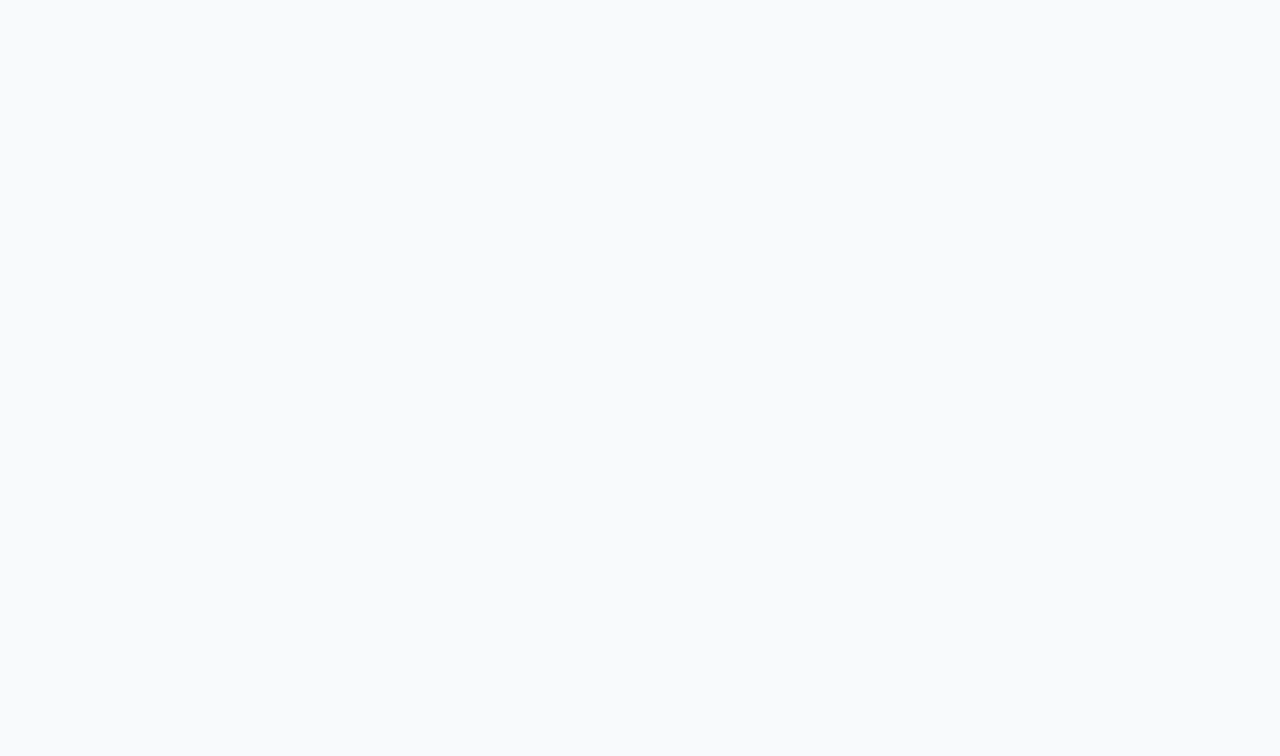
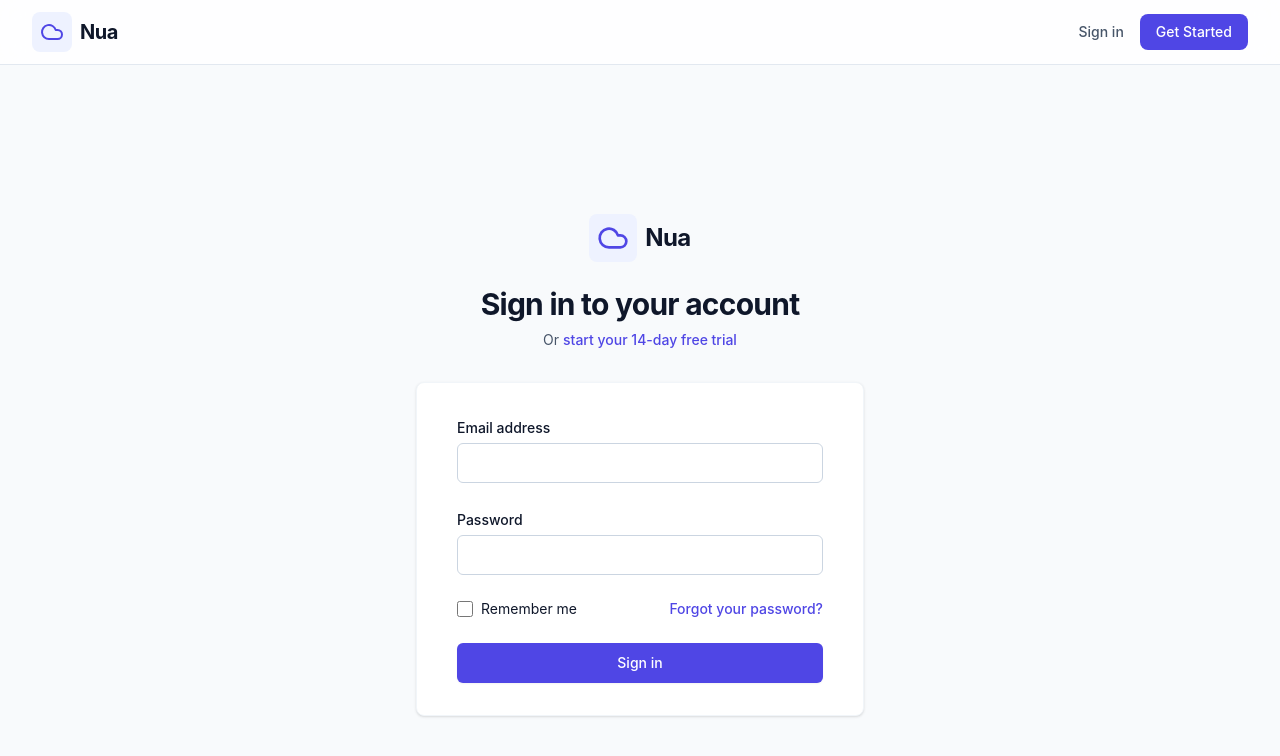
Before and after one commit to tushar-glitch/NuaDrive, a React (Vite) app in the folder client/: page /login in a window 1280 px wide. Before the commit this address had no page. Shown: the top 756 px of the page. Built offline with nearby package versions, Linux system fonts and the light colour scheme.

Commit message:
Added auth comp and fixed tailwind issue

```diff
--- a/client/src/App.jsx
+++ b/client/src/App.jsx
@@ -1,5 +1,7 @@
-import { BrowserRouter as Router, Routes, Route } from 'react-router-dom';
+import { BrowserRouter as Router, Routes, Route, Link } from 'react-router-dom';
 import Layout from './components/layout/Layout';
+import Login from './pages/Login';
+import Register from './pages/Register';
 
 function App() {
   return (
@@ -15,8 +17,18 @@ function App() {
                 <p className="text-lg text-slate-600 max-w-2xl mx-auto">
                   Simple, fast, and secure file sharing for everyone. Upload your files and share them instantly with a link.
                 </p>
+                <div className="mt-8 flex gap-4 justify-center">
+                   <Link to="/register" className="px-6 py-3 text-base font-medium text-white bg-indigo-600 hover:bg-indigo-700 rounded-lg transition-colors">
+                     Get Started
+                   </Link>
+                   <Link to="/login" className="px-6 py-3 text-base font-medium text-indigo-600 bg-white border border-indigo-200 hover:bg-indigo-50 rounded-lg transition-colors">
+                     Sign In
+                   </Link>
+                </div>
               </div>
             } />
+            <Route path="/login" element={<Login />} />
+            <Route path="/register" element={<Register />} />
           </Route>
         </Routes>
       </div>
--- /dev/null
+++ b/client/src/components/auth/AuthLayout.jsx
@@ -0,0 +1,29 @@
+import { Link } from 'react-router-dom';
+import { Cloud } from 'lucide-react';
+
+export default function AuthLayout({ children, title, subtitle }) {
+  return (
+    <div className="flex min-h-[calc(100vh-4rem)] flex-col items-center justify-center py-12 sm:px-6 lg:px-8 bg-slate-50">
+      <div className="sm:mx-auto sm:w-full sm:max-w-md">
+        <Link to="/" className="flex justify-center items-center gap-2 mb-6">
+            <div className="p-2 bg-indigo-50 rounded-lg">
+              <Cloud className="h-8 w-8 text-indigo-600" />
+            </div>
+            <span className="text-2xl font-bold tracking-tight text-slate-900">Nua</span>
+        </Link>
+        <h2 className="mt-6 text-center text-3xl font-bold tracking-tight text-slate-900">
+          {title}
+        </h2>
+        <p className="mt-2 text-center text-sm text-slate-600">
+          {subtitle}
+        </p>
+      </div>
+
+      <div className="mt-8 sm:mx-auto sm:w-full sm:max-w-md">
+        <div className="bg-white py-8 px-4 shadow sm:rounded-lg sm:px-10 border border-slate-100">
+          {children}
+        </div>
+      </div>
+    </div>
+  );
+}
--- /dev/null
+++ b/client/src/components/ui/Button.jsx
@@ -0,0 +1,35 @@
+import React from 'react';
+import { cn } from '../../lib/utils';
+
+const Button = React.forwardRef(({ className, variant = "default", size = "default", ...props }, ref) => {
+  const variants = {
+    default: "bg-indigo-600 text-white hover:bg-indigo-700 shadow-sm",
+    outline: "border border-slate-300 bg-white hover:bg-slate-100 text-slate-700",
+    ghost: "hover:bg-slate-100 hover:text-slate-900",
+    link: "text-indigo-600 underline-offset-4 hover:underline",
+  };
+
+  const sizes = {
+    default: "h-10 px-4 py-2",
+    sm: "h-9 rounded-md px-3",
+    lg: "h-11 rounded-md px-8",
+    icon: "h-10 w-10",
+  };
+
+  return (
+    <button
+      className={cn(
+        "inline-flex items-center justify-center rounded-md text-sm font-medium ring-offset-white transition-colors focus-visible:outline-none focus-visible:ring-2 focus-visible:ring-indigo-600 focus-visible:ring-offset-2 disabled:pointer-events-none disabled:opacity-50",
+        variants[variant],
+        sizes[size],
+        className
+      )}
+      ref={ref}
+      {...props}
+    />
+  );
+});
+
+Button.displayName = "Button";
+
+export { Button };
--- /dev/null
+++ b/client/src/components/ui/Input.jsx
@@ -0,0 +1,20 @@
+import React from 'react';
+import { cn } from '../../lib/utils';
+
+const Input = React.forwardRef(({ className, type, ...props }, ref) => {
+  return (
+    <input
+      type={type}
+      className={cn(
+        "flex h-10 w-full rounded-md border border-slate-300 bg-white px-3 py-2 text-sm ring-offset-white file:border-0 file:bg-transparent file:text-sm file:font-medium placeholder:text-slate-500 focus-visible:outline-none focus-visible:ring-2 focus-visible:ring-indigo-600 focus-visible:ring-offset-2 disabled:cursor-not-allowed disabled:opacity-50",
+        className
+      )}
+      ref={ref}
+      {...props}
+    />
+  );
+});
+
+Input.displayName = "Input";
+
+export { Input };
--- /dev/null
+++ b/client/src/components/ui/Label.jsx
@@ -0,0 +1,17 @@
+import React from 'react';
+import { cn } from '../../lib/utils';
+
+const Label = React.forwardRef(({ className, ...props }, ref) => (
+  <label
+    ref={ref}
+    className={cn(
+      "text-sm font-medium leading-none peer-disabled:cursor-not-allowed peer-disabled:opacity-70",
+      className
+    )}
+    {...props}
+  />
+));
+
+Label.displayName = "Label";
+
+export { Label };
--- /dev/null
+++ b/client/src/pages/Login.jsx
@@ -0,0 +1,72 @@
+import { Link } from 'react-router-dom';
+import AuthLayout from '../components/auth/AuthLayout';
+import { Button } from '../components/ui/Button';
+import { Input } from '../components/ui/Input';
+import { Label } from '../components/ui/Label';
+
+export default function Login() {
+  return (
+    <AuthLayout
+      title="Sign in to your account"
+      subtitle={
+        <>
+          Or <Link to="/register" className="font-medium text-indigo-600 hover:text-indigo-500">start your 14-day free trial</Link>
+        </>
+      }
+    >
+      <form className="space-y-6" action="#" method="POST">
+        <div>
+          <Label htmlFor="email">Email address</Label>
+          <div className="mt-1">
+            <Input
+              id="email"
+              name="email"
+              type="email"
+              autoComplete="email"
+              required
+            />
+          </div>
+        </div>
+
+        <div>
+          <Label htmlFor="password">Password</Label>
+          <div className="mt-1">
+            <Input
+              id="password"
+              name="password"
+              type="password"
+              autoComplete="current-password"
+              required
+            />
+          </div>
+        </div>
+
+        <div className="flex items-center justify-between">
+          <div className="flex items-center">
+            <input
+              id="remember-me"
+              name="remember-me"
+              type="checkbox"
+              className="h-4 w-4 rounded border-slate-300 text-indigo-600 focus:ring-indigo-600"
+            />
+            <label htmlFor="remember-me" className="ml-2 block text-sm text-slate-900">
+              Remember me
+            </label>
+          </div>
+
+          <div className="text-sm">
+            <a href="#" className="font-medium text-indigo-600 hover:text-indigo-500">
+              Forgot your password?
+            </a>
+          </div>
+        </div>
+
+        <div>
+          <Button type="submit" className="w-full">
+            Sign in
+          </Button>
+        </div>
+      </form>
+    </AuthLayout>
+  );
+}
--- /dev/null
+++ b/client/src/pages/Register.jsx
@@ -0,0 +1,65 @@
+import { Link } from 'react-router-dom';
+import AuthLayout from '../components/auth/AuthLayout';
+import { Button } from '../components/ui/Button';
+import { Input } from '../components/ui/Input';
+import { Label } from '../components/ui/Label';
+
+export default function Register() {
+  return (
+    <AuthLayout
+      title="Create your account"
+      subtitle={
+        <>
+          Already have an account? <Link to="/login" className="font-medium text-indigo-600 hover:text-indigo-500">Sign in</Link>
+        </>
+      }
+    >
+      <form className="space-y-6" action="#" method="POST">
+        <div>
+          <Label htmlFor="name">Full Name</Label>
+          <div className="mt-1">
+            <Input
+              id="name"
+              name="name"
+              type="text"
+              autoComplete="name"
+              required
+            />
+          </div>
+        </div>
+
+        <div>
+          <Label htmlFor="email">Email address</Label>
+          <div className="mt-1">
+            <Input
+              id="email"
+              name="email"
+              type="email"
+              autoComplete="email"
+              required
+            />
+          </div>
+        </div>
+
+        <div>
+          <Label htmlFor="password">Password</Label>
+          <div className="mt-1">
+            <Input
+              id="password"
+              name="password"
+              type="password"
+              autoComplete="new-password"
+              required
+            />
+          </div>
+        </div>
+
+        <div>
+          <Button type="submit" className="w-full">
+            Create account
+          </Button>
+        </div>
+      </form>
+    </AuthLayout>
+  );
+}
```
Also changed, not shown: client/package.json (+6 -1 lines), 1 other file (tests, documents, lock files or other folders).
